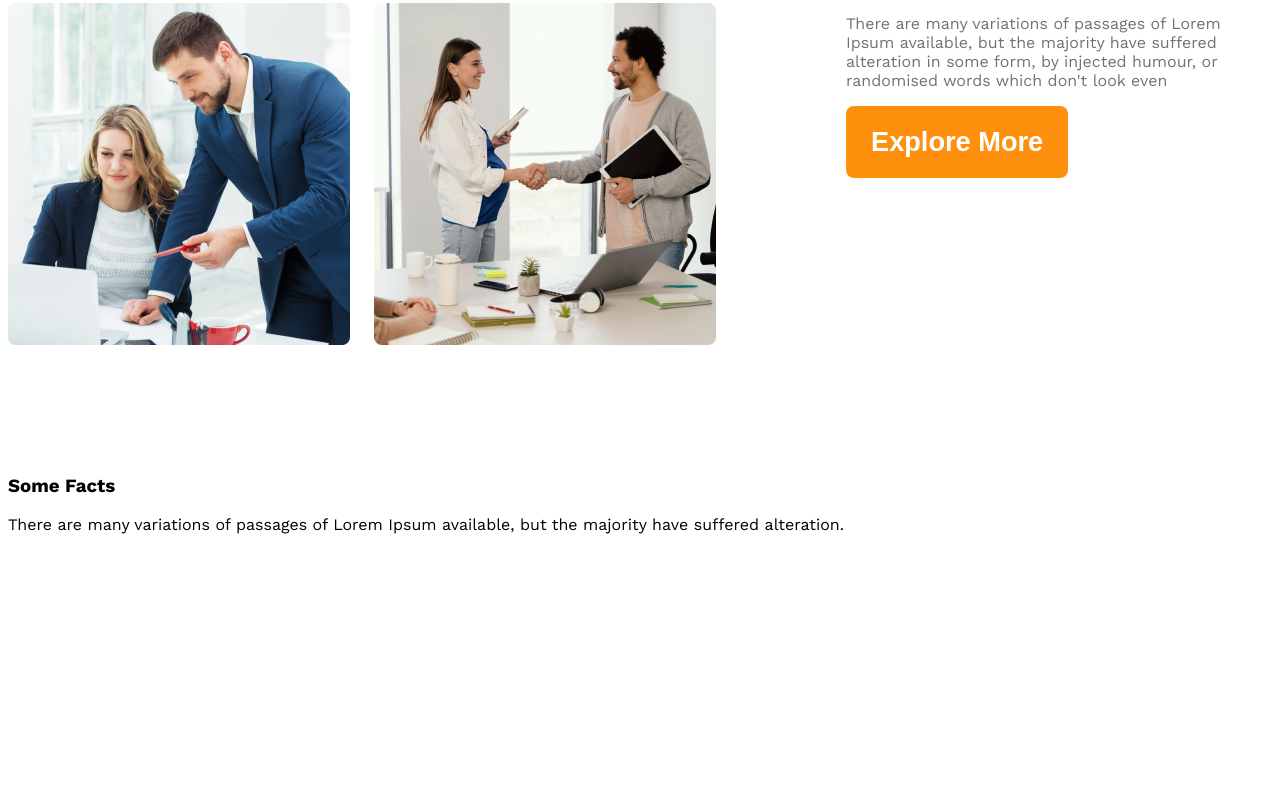
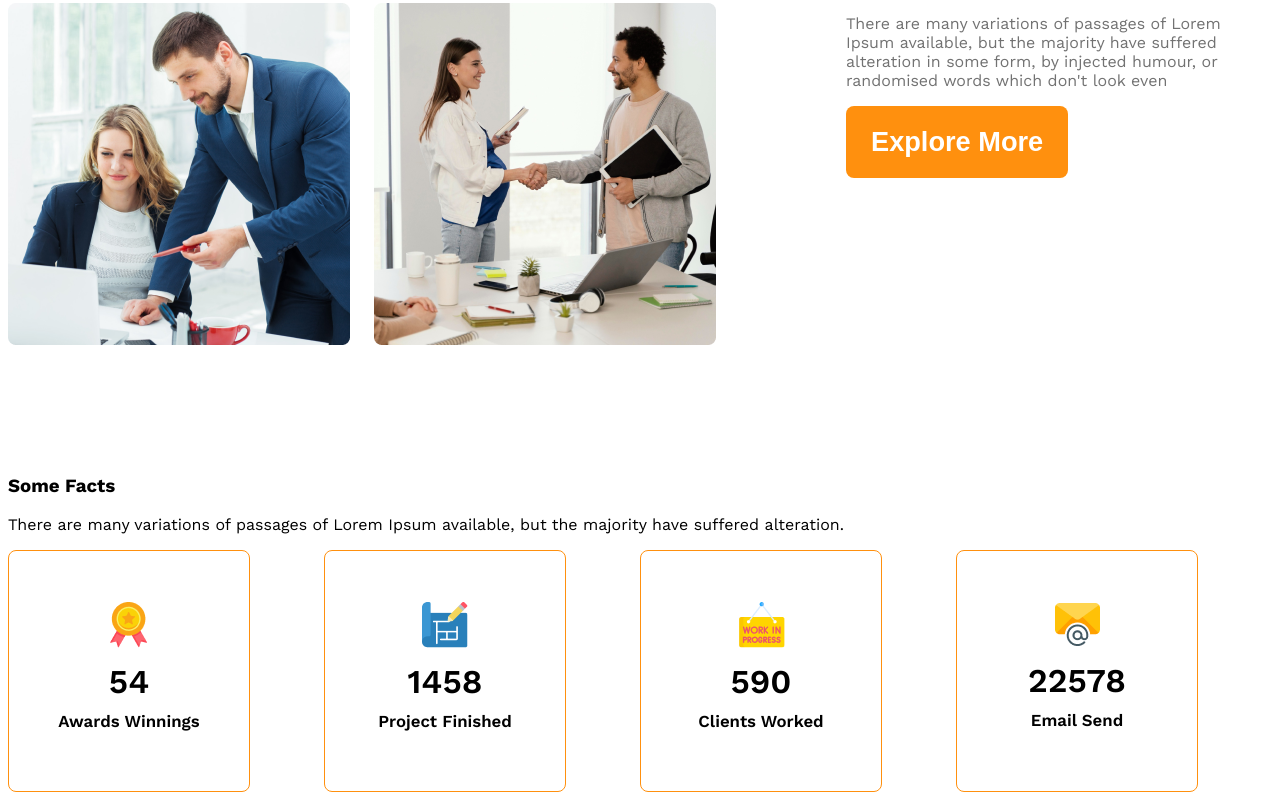
Before and after one commit to mdhasibseo/g3-resources-web, a plain HTML site: page index.html in a window 1280 px wide. Shown: the part 1593-2393 px from the top of the page. Before the commit the page ends 2308 px from the top, so only its background shows below. Drawn offline with nearby package versions, Linux system fonts and the light colour scheme.

Commit message:
new image added

```diff
--- a/index.html
+++ b/index.html
@@ -59,25 +59,35 @@
         <section class="some-fact">
             <h3 class="some-heading">Some Facts</h3>
             <p class="some-pra">There are many variations of passages of Lorem Ipsum available, but the majority have suffered alteration.</p>
-            <div class="card">
-                <img src="" alt="" class="card-icon">
-                <h4 class="card-number"></h4>
-                <h5 class="card-text"></h5>
+            <div class="fact-container">
+            <div class="card display-flex">
+                <div>
+                <img src="images/icons/ribon.png" alt="" class="card-icon">
+                <h4 class="card-number">54</h4>
+                <h5 class="card-text">Awards Winnings</h5>
+                </div>
             </div>
-            <div class="card">
-                <img src="" alt="" class="card-icon">
-                <h4 class="card-number"></h4>
-                <h5 class="card-text"></h5>
+            <div class="card display-flex ">
+                <div>
+                <img src="images/icons/projects.png" alt="" class="card-icon">
+                <h4 class="card-number">1458</h4>
+                <h5 class="card-text">Project Finished</h5>
+                </div>
             </div>
-            <div class="card">
-                <img src="" alt="" class="card-icon">
-                <h4 class="card-number"></h4>
-                <h5 class="card-text"></h5>
+            <div class="card display-flex">
+                <div>
+                <img src="images/icons/customers.png" alt="" class="card-icon">
+                <h4 class="card-number">590</h4>
+                <h5 class="card-text">Clients Worked</h5>
+                </div>
             </div>
-            <div class="card">
-                <img src="" alt="" class="card-icon">
-                <h4 class="card-number"></h4>
-                <h5 class="card-text"></h5>
+            <div class="card display-flex">
+                <div>
+                <img src="images/icons/email.png" alt="" class="card-icon">
+                <h4 class="card-number">22578</h4>
+                <h5 class="card-text">Email Send</h5>
+                </div>
+            </div>
             </div>
         </section>
 
--- a/style/styles.css
+++ b/style/styles.css
@@ -102,6 +102,31 @@ main>section{
 .quick{
     font-weight: 500px;
 }
+.card{
+    align-items: center;
+    text-align: center;
+    justify-content: center;
+    width: 240px;
+    height: 240px;
+    border-radius: 8px;
+    border: 1px solid #FF900E;
+}
+.fact-container{
+    display: grid;
+    grid-template-columns: repeat(4,1fr);
+}
+.card-text{
+    margin-top: 10px;
+    margin-bottom: 10px;
+    font-weight: 600;
+    font-size: 1.05rem;
+}
+.card-number{
+    margin-bottom: 10px;
+    margin-top: 10px;
+    font-weight: 600;
+    font-size: 2.08rem;
+}
 
 
 @media screen and (max-width:576px){
```
